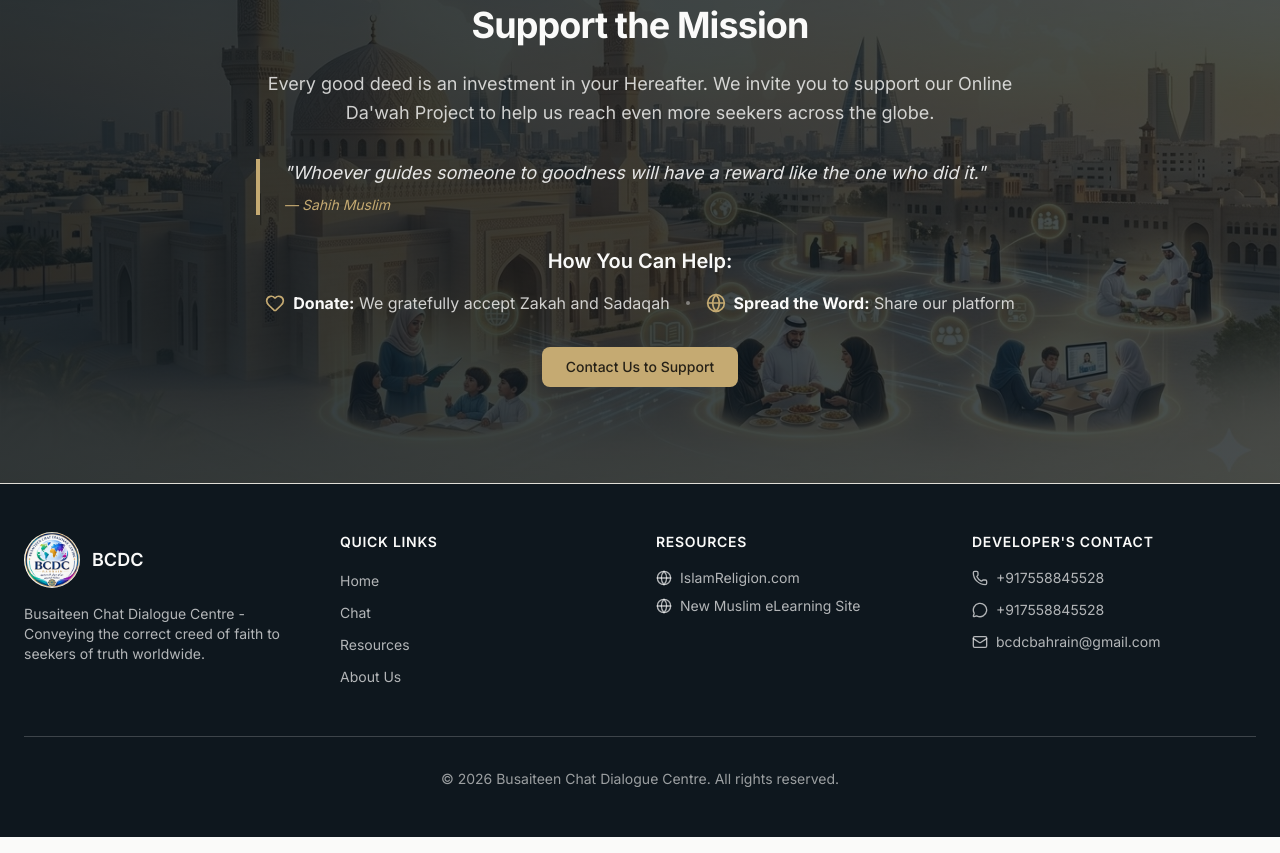
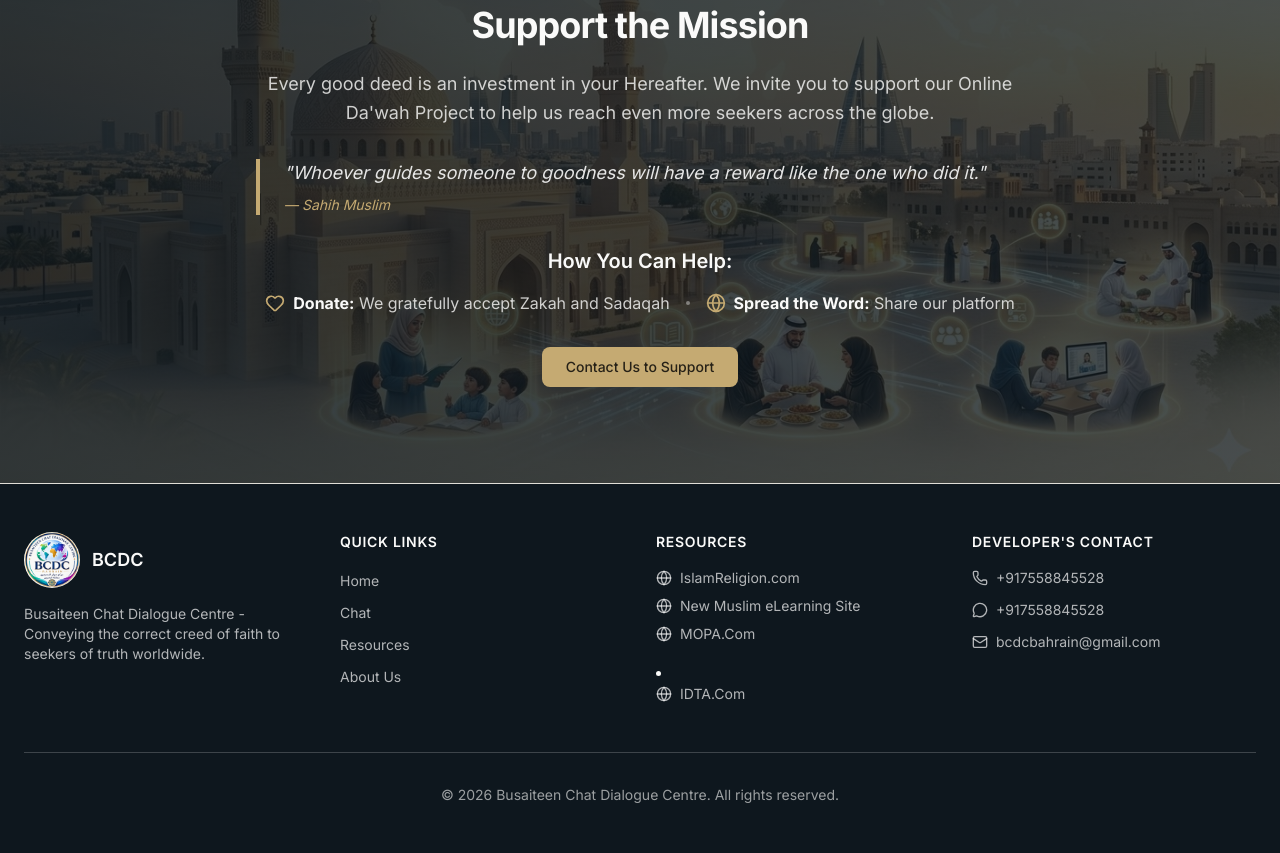
Before and after one commit to bcdcbahrain/v0-website, a Next.js app: page / in a window 1280 px wide. Shown: the part 3312-4165 px from the top of the page. Built offline with nearby package versions, Linux system fonts and the light colour scheme.

Commit message:
Add MOPA.Com and IDTA.Com links to footer
Added links to MOPA.Com and IDTA.Com in the footer.

```diff
--- a/components/footer.tsx
+++ b/components/footer.tsx
@@ -94,7 +94,29 @@ export function Footer() {
                   New Muslim eLearning  Site
                 </a>
               </li>
+              <li>
+                <a
+                  https://mopacademy.org/"
+                  target="_blank"
+                  rel="noopener noreferrer"
+                  className="flex items-center gap-2 text-sm text-background/70 transition-colors hover:text-secondary"
+                >
+                  <Globe className="h-4 w-4" />
+                  MOPA.Com
+                </a>
+              </li>
             </ul>
+            <li>
+                <a
+                  https://dakwah.my/"
+                  target="_blank"
+                  rel="noopener noreferrer"
+                  className="flex items-center gap-2 text-sm text-background/70 transition-colors hover:text-secondary"
+                >
+                  <Globe className="h-4 w-4" />
+                  IDTA.Com
+                </a>
+              </li>
           </div>
 
           {/* Contact Info */}
```
